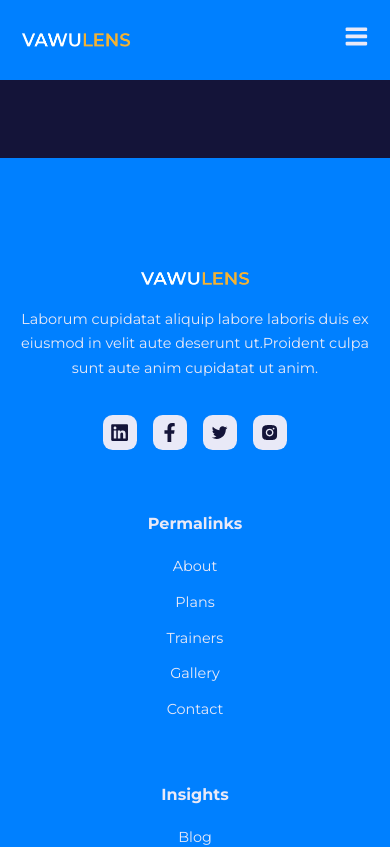
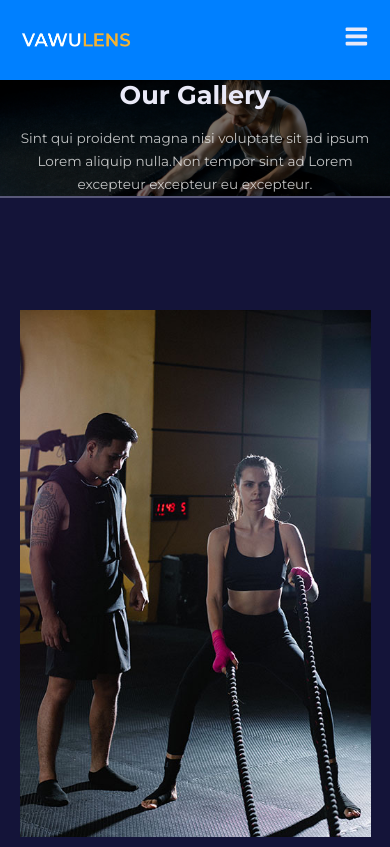
Before and after one commit to vaibhavshukla-int/full_fledged_webiste, a React (Vite) app: page /gallery in a window 390 px wide. Shown: the top 847 px of the page. Built offline with nearby package versions, Linux system fonts and the light colour scheme.

Commit message:
gallery page completed

```diff
--- a/src/pages/gallery/Gallery.jsx
+++ b/src/pages/gallery/Gallery.jsx
@@ -1,7 +1,62 @@
+import OtherPageHeader from '../../components/OtherPageHeader';
+import GalleryHeaderImage from '../../images/header_bg_3.jpg';
+import gallery1 from '../../images/gallery1.jpg';
+import gallery2 from '../../images/gallery2.jpg';
+import gallery3 from '../../images/gallery3.jpg';
+import gallery4 from '../../images/gallery4.jpg';
+import gallery5 from '../../images/gallery5.jpg';
+import gallery6 from '../../images/gallery6.jpg';
+import gallery7 from '../../images/gallery7.jpg';
+import gallery8 from '../../images/gallery8.jpg';
+import gallery9 from '../../images/gallery9.jpg';
+import gallery10 from '../../images/gallery10.jpg';
+import gallery11 from '../../images/gallery11.jpg';
+import gallery12 from '../../images/gallery12.jpg';
+import gallery13 from '../../images/gallery13.jpg';
+import gallery14 from '../../images/gallery14.jpg';
+import gallery15 from '../../images/gallery15.jpg';
+
 import './gallery.css';
 
 const Gallery = () => {
-  return <h1>Gallery</h1>;
+  const images = [
+    gallery1,
+    gallery2,
+    gallery3,
+    gallery4,
+    gallery5,
+    gallery6,
+    gallery7,
+    gallery8,
+    gallery9,
+    gallery10,
+    gallery11,
+    gallery12,
+    gallery13,
+    gallery14,
+    gallery15,
+  ];
+
+  return (
+    <>
+      <OtherPageHeader title="Our Gallery" image={GalleryHeaderImage}>
+        Sint qui proident magna nisi voluptate sit ad ipsum Lorem aliquip
+        nulla.Non tempor sint ad Lorem excepteur excepteur eu excepteur.
+      </OtherPageHeader>
+
+      <section className="gallery">
+        <div className="container gallery__container">
+          {images.map((image, index) => {
+            return (
+              <article key={index}>
+                <img src={image} alt={`Gallery Image ${index + 1}`} />
+              </article>
+            );
+          })}
+        </div>
+      </section>
+    </>
+  );
 };
 
 export default Gallery;
--- a/src/pages/gallery/gallery.css
+++ b/src/pages/gallery/gallery.css
@@ -0,0 +1,34 @@
+.gallery__container {
+  display: grid;
+  grid-template-columns: repeat(3, 1fr);
+}
+
+.gallery__container article {
+  border: 1rem solid transparent;
+  transition: var(--transition);
+}
+
+.gallery__container article:hover {
+  border-color: var(--color-gray-500);
+}
+
+/* MEDIA QUERIES (Medium screen) */
+
+@media screen and (max-width: 1024px) {
+  .gallery__container {
+    grid-template-columns: 1fr 1fr;
+    gap: 2rem;
+  }
+  .gallery__container article {
+    border: 0;
+  }
+}
+
+/* MEDIA QUERIES (SMALL DEVICE) */
+
+@media screen and (max-width: 600px) {
+  .gallery__container {
+    grid-template-columns: 1fr;
+    gap: 1rem;
+  }
+}
```
